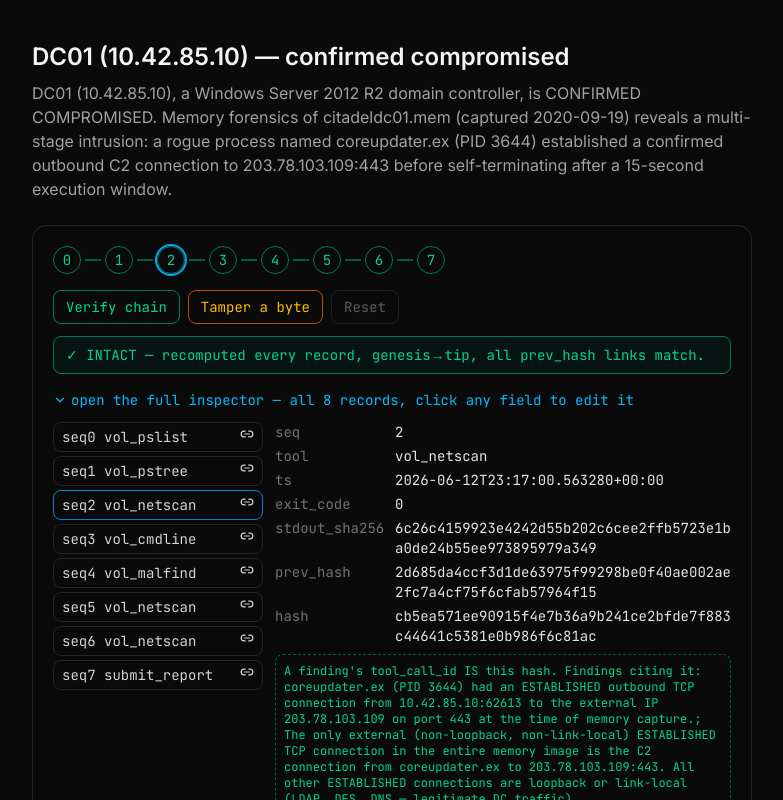
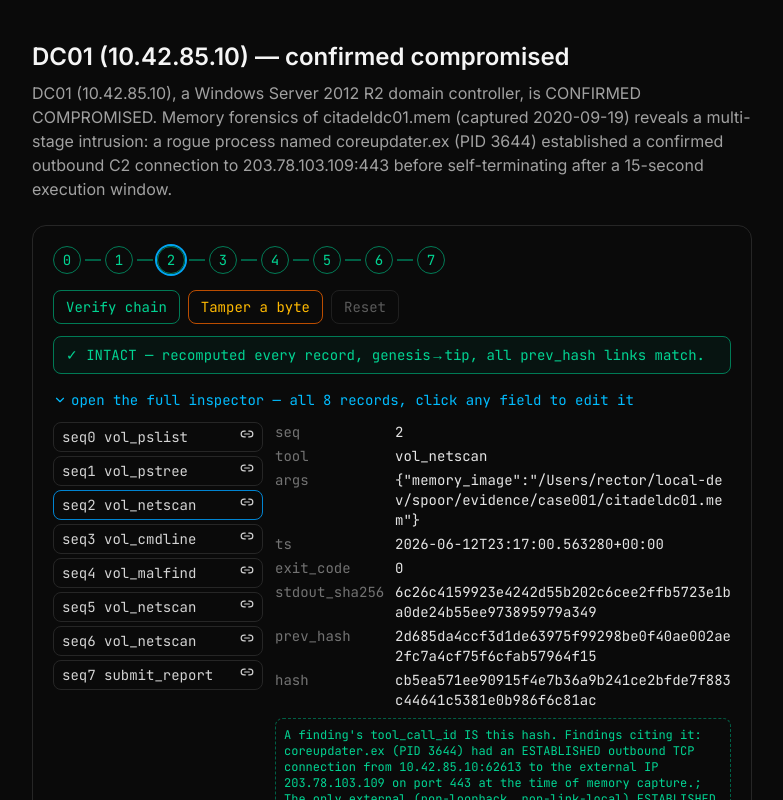
Before and after one commit to RECTOR-LABS/spoor, a Next.js app in the folder web/: page / in a window 1280 px wide. Both pictures are taken after a click on the button 591 px from the left and 861 px from the top of the page. Shown: the part 461-1261 px from the top of the page, without its empty margins (248-1031 px from the left). Built offline with nearby package versions, Linux system fonts and the light colour scheme.

Commit message:
feat: show the args content field in the record inspector

```diff
--- a/web/components/verifiable-audit/RecordInspector.tsx
+++ b/web/components/verifiable-audit/RecordInspector.tsx
@@ -2,7 +2,7 @@ import { useState } from "react";
 import { AlertTriangle, Link2, X, ChevronDown, ChevronRight } from "lucide-react";
 import type { AuditRecord } from "@/lib/verifyAudit";
 
-const FIELDS: (keyof AuditRecord)[] = ["seq", "tool", "ts", "exit_code", "stdout_sha256", "prev_hash", "hash"];
+const FIELDS: (keyof AuditRecord)[] = ["seq", "tool", "args", "ts", "exit_code", "stdout_sha256", "prev_hash", "hash"];
 
 export function RecordInspector({
   records, selected, onSelect, citations, brokenSeq, onEdit, onTamper,
@@ -56,14 +56,14 @@ export function RecordInspector({
               <div key={f} className="flex gap-2">
                 <span className="w-28 shrink-0 text-neutral-500">{f}</span>
                 <span
-                  contentEditable={f !== "seq"}
+                  contentEditable={f !== "seq" && f !== "args"}
                   suppressContentEditableWarning
-                  role={f !== "seq" ? "textbox" : undefined}
+                  role={f !== "seq" && f !== "args" ? "textbox" : undefined}
                   aria-label={f}
                   onBlur={(e) => onEdit(rec.seq, f, e.currentTarget.textContent ?? "")}
                   className="break-all text-neutral-200 outline-none focus:bg-neutral-900"
                 >
-                  {String(rec[f])}
+                  {f === "args" ? JSON.stringify(rec.args) : String(rec[f])}
                 </span>
               </div>
             ))}
```
